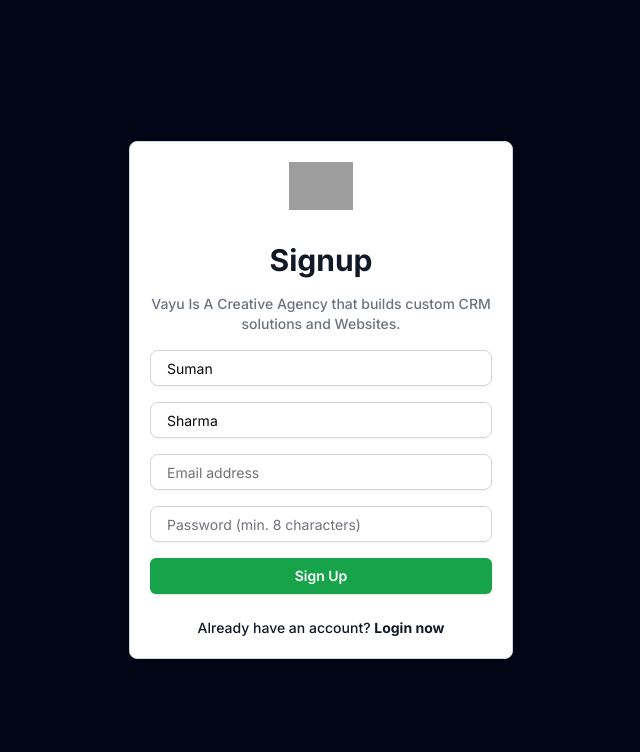
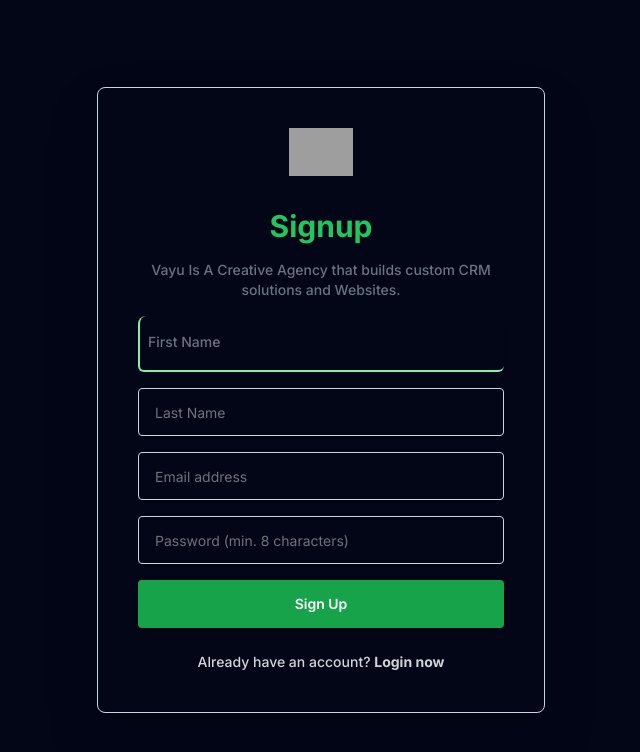
Before and after one commit to demontain3/air-pollution, a Next.js app in the folder frontend/: page /auth/signup in a window 1280 px wide. Shown: the top 752 px of the page, without its empty margins (319-959 px from the left). Built offline with nearby package versions, Linux system fonts and the light colour scheme; grey boxes are pictures that could not be loaded.

Commit message:
form css

```diff
--- a/frontend/src/app/(dashboard)/admindash/layout.tsx
+++ b/frontend/src/app/(dashboard)/admindash/layout.tsx
@@ -1,51 +1,56 @@
-import React from "react"
-import { cookies } from "next/headers"
-import { redirect } from "next/navigation"
+"use client"
+
+import React, { ReactNode, useEffect, useState } from "react"
+import { useRouter } from "next/navigation"
+import { QueryClient, QueryClientProvider } from "@tanstack/react-query"
 import axios from "axios"
 
 import Header from "@/components/layout/header"
 import Sidebar from "@/components/layout/sidebar"
 import RootLayout from "@/app/layout"
 
-async function checkIfLoggedIn() {
-  let isLoading = true
+interface DashboardLayoutProps {
+  children: ReactNode
+}
 
+function DashboardLayout({ children }: DashboardLayoutProps) {
+  const [userData, setUserData] = useState(null)
+  const [isLoading, setIsLoading] = useState(true)
+  const router = useRouter()
+
+  useEffect(() => {
+    const checkIfLoggedIn = async () => {
       try {
         const backendUrl = process.env.NEXT_PUBLIC_BACKEND_URL
 
-    const res = await axios.get(
-      `${backendUrl}/users/me`,
-      {
+        const res = await axios.get(`${backendUrl}/users/me`, {
           headers: {
             "Content-Type": "application/json",
-          Authorization: `Bearer ${cookies().get("accessToken")?.value}`,
+            Authorization: `Bearer ${document.cookie.replace(/(?:(?:^|.*;\s*)accessToken\s*\=\s*([^;]*).*$)|^.*$/, "$1")}`,
           },
-      }
-    )
+        })
 
-    isLoading = false
-
+        setIsLoading(false)
         if (res?.data?.id) {
-      return { data: res.data, isLoading }
+          console.log(res?.data.id, "User is logged in")
+          setUserData(res.data)
         } else {
-      redirect("/login")
-      return { data: null, isLoading }
+          router.push("/auth/login")
         }
       } catch (e) {
-    isLoading = false
-    redirect("/login")
-    return { data: null, isLoading }
+        setIsLoading(false)
+        router.push("/auth/login")
       }
     }
 
-export default async function DashboardLayout({
-  children,
-}: Readonly<{
-  children: React.ReactNode
-}>) {
-  const { data: userData, isLoading } = await checkIfLoggedIn()
+    checkIfLoggedIn()
+  }, [])
+
+  const queryClient = new QueryClient()
+
   return (
     <div>
+      <QueryClientProvider client={queryClient}>
         <Header userData={userData} />
         <div className="flex h-screen ">
           <Sidebar userData={userData} isLoading={isLoading} />
@@ -53,6 +58,9 @@ export default async function DashboardLayout({
             {children}
           </main>
         </div>
+      </QueryClientProvider>
     </div>
   )
 }
+
+export default DashboardLayout
--- a/frontend/src/app/(dashboard)/admindash/page.tsx
+++ b/frontend/src/app/(dashboard)/admindash/page.tsx
@@ -1,26 +1,27 @@
-"use client";
+"use client"
 
 // import useAuth from "@/hooks/useAuth";
-import { Button } from "@/components/ui/button";
-import { Card, CardContent, CardHeader, CardTitle } from "@/components/ui/card";
-import { ScrollArea } from "@/components/ui/scroll-area";
-import { Tabs, TabsContent, TabsList, TabsTrigger } from "@/components/ui/tabs";
-import useMeStore from "@/store/useMeStore";
+import useMeStore from "@/store/useMeStore"
+
+import { Button } from "@/components/ui/button"
+import { Card, CardContent, CardHeader, CardTitle } from "@/components/ui/card"
+import { ScrollArea } from "@/components/ui/scroll-area"
+import { Tabs, TabsContent, TabsList, TabsTrigger } from "@/components/ui/tabs"
 
 export default function Page() {
-  const { meData } = useMeStore();
-  const userData= meData;
-
+  const { meData } = useMeStore()
+  const userData = meData
 
   return (
+    <>
       <ScrollArea className="h-full">
-      <div className="flex-1 space-y-4 p-4 md:p-8 pt-6">
+        <div className="flex-1 space-y-4 p-4 pt-6 md:p-8">
           <div className="flex items-center justify-between space-y-2">
             <div className="text-3xl font-bold tracking-tight">
               Welcome back{" "}
               {userData?.email.substring(0, userData?.email.indexOf("@"))} 👋{" "}
             </div>
-          <div className="hidden md:flex items-center space-x-2">
+            <div className="hidden items-center space-x-2 md:flex">
               <Button>Download</Button>
             </div>
           </div>
@@ -139,5 +140,6 @@ export default function Page() {
           </Tabs>
         </div>
       </ScrollArea>
-  );
+    </>
+  )
 }
--- a/frontend/src/components/auth-form/LoginForm.tsx
+++ b/frontend/src/components/auth-form/LoginForm.tsx
@@ -23,7 +23,6 @@ import { jwtDecode } from "jwt-decode";
 
 import { Input } from "@/components/ui/input";
 import { Button } from "@/components/ui/button";
-import { useToast } from "@/components/ui/use-toast";
 import Link from "next/link";
 import { useRouter } from "next/navigation";
 import {
@@ -34,10 +33,11 @@ import Image from "next/image";
 import { LocalStore } from "@/store/localStore";
 import useMeStore from "@/store/useMeStore";
 import { setCookie } from "@/lib/cookie";
+import {toast } from "sonner"
 
 const Login: React.FC = () => {
   const router = useRouter();
-  const { toast } = useToast();
+
   const { setIsLoggedIn, isLoggedIn } = useMeStore();
 
   const loginForm = useForm({
@@ -67,10 +67,13 @@ const Login: React.FC = () => {
       }
     },
     onSuccess: (data) => {
-      toast({
-        variant: "default",
-        title: "User logged In Successfully.",
-      });
+      toast("User Logged IN SuccessFully", {
+        description: "Sunday, December 03, 2023 at 9:00 AM",
+        action: {
+          label: "Undo",
+          onClick: () => console.log("Undo"),
+        },
+      })
       setIsLoggedIn(true);
       const decoded: { exp: number } = jwtDecode(data.data!);
       const exp = decoded.exp;
@@ -79,12 +82,14 @@ const Login: React.FC = () => {
       router.push("/admindash");
     },
     onError: (error) => {
-      toast({
-        variant: "destructive",
-        title: `${error?.response?.data?.error} with Status ${
+      toast("Failed to logged in", {
+        description: `${error?.response?.data?.error} with Status ${
           error?.response?.data?.statusCode ?? "Unknown"
         }`,
-        description: error?.response?.data?.message ?? "An error occurred.",
+        action: {
+          label: "Undo",
+          onClick: () => console.log("Undo"),
+        },
       });
     },
   };
@@ -102,7 +107,7 @@ const Login: React.FC = () => {
 
   return (
     <div className="flex justify-center items-center min-h-screen">
-      <div className="bg-white w-96 items-center 28 drop-shadow-2xl border-slate-300 p-5 border rounded-lg">
+      <div className="bg-slate-950 w-96 p-10 items-center 28 drop-shadow-2xl border-slate-300 border rounded-lg">
         <div className="text-center">
           <Image
             src="https://landingfoliocom.imgix.net/store/collection/clarity-dashboard/images/logo-symbol.svg"
@@ -111,7 +116,7 @@ const Login: React.FC = () => {
             height={40}
             className="w-auto h-12 mx-auto"
           />
-          <h1 className="mt-8 text-3xl font-bold text-gray-900">Login</h1>
+          <h1 className="mt-8 text-3xl font-bold text-gray-300">Login</h1>
           <p className="mt-4 text-sm font-medium text-gray-500">
             Vayu Is A Creative Agency that builds custom CRM solutions and
             Websites.
@@ -131,7 +136,7 @@ const Login: React.FC = () => {
                   <FormControl>
                     <Input
                       placeholder="Email address"
-                      className="border block w-full px-4 py-3 placeholder-gray-500 border-gray-300 rounded-lg sm:text-sm"
+                      className="border block w-full px-4 py-3 h-12 placeholder-gray-500 border-gray-300 rounded-sm sm:text-sm"
                       {...field}
                     />
                   </FormControl>
@@ -148,7 +153,7 @@ const Login: React.FC = () => {
                     <Input
                       type="password"
                       placeholder="Password (min. 8 characters)"
-                      className="border block w-full px-4 py-3 placeholder-gray-500 border-gray-300 rounded-lg sm:text-sm"
+                      className="border block w-full h-12 px-4 py-3 placeholder-gray-500 border-gray-300 rounded-sm sm:text-sm"
                       {...field}
                     />
                   </FormControl>
@@ -159,14 +164,14 @@ const Login: React.FC = () => {
             <Button
               type="submit"
               variant="default"
-              className="inline-flex items-center justify-center w-full px-6 py-3 text-sm font-semibold leading-5 text-white transition-all duration-200 bg-primary border border-transparent rounded-md"
+              className="inline-flex items-center h-12 justify-center w-full px-6 py-3 text-sm font-semibold leading-5 text-white transition-all duration-200 bg-primary border border-transparent rounded-md"
             >
               Login
             </Button>
           </form>
         </Form>
         <div className="mt-6 text-center">
-          <p className="text-sm font-medium text-gray-900">
+          <p className="text-sm font-medium text-gray-300">
             Don&apos;t have an account?{" "}
             <Link href="/auth/signup" passHref className="font-bold hover:underline">
               Sign up now
--- a/frontend/src/components/auth-form/SignupForm.tsx
+++ b/frontend/src/components/auth-form/SignupForm.tsx
@@ -24,10 +24,18 @@ import {
   FormControl,
   FormField,
   FormItem,
+  FormLabel,
   FormMessage,
 } from "@/components/ui/form"
 import { Input } from "@/components/ui/input"
 import { useToast } from "@/components/ui/use-toast"
+
+import { Label } from "../ui/label"
+
+export const inputLead =
+  "peer block w-full h-14 appearance-none rounded-t-lg border-0 border-b-2 border-l-2 border-green-300 bg-gray-50 px-2.5 pb-2.5 pt-5 text-sm focus:border-green-600 focus:outline-none focus:ring-0 dark:border-green-600 bg-slate-950 dark:text-white dark:focus:border-green-500"
+export const labelLead =
+  "absolute start-2.5 top-4 z-10 origin-[0] -translate-y-4 scale-75 transform text-sm text-gray-500 duration-300 peer-placeholder-shown:translate-y-0 peer-placeholder-shown:scale-100 peer-focus:-translate-y-4 peer-focus:scale-75 peer-focus:text-green-600 dark:text-gray-400 peer-focus:dark:text-green-500 rtl:peer-focus:left-auto rtl:peer-focus:translate-x-1/4"
 
 export default function SignupForm() {
   const router = useRouter()
@@ -35,8 +43,8 @@ export default function SignupForm() {
   const signupForm = useForm({
     resolver: zodResolver(signupFormSchema),
     defaultValues: {
-      firstName: "Suman",
-      lastName: "Sharma",
+      firstName: "",
+      lastName: "",
       email: "",
       password: "",
       // organizationId: NaN,
@@ -62,6 +70,7 @@ export default function SignupForm() {
         throw error
       }
     },
+
     // Define success behavior
     onSuccess: (data) => {
       toast({
@@ -70,6 +79,7 @@ export default function SignupForm() {
       })
       router.push("/auth/login")
     },
+
     // Define error handling
     onError: (error) => {
       console.log(error?.response?.data)
@@ -95,7 +105,7 @@ export default function SignupForm() {
   }
 
   return (
-    <div className="28 w-96 items-center rounded-lg border border-slate-300 bg-white p-5 drop-shadow-2xl">
+    <div className="28 w-[28rem] items-center rounded-lg border border-slate-300 bg-slate-950 p-10 drop-shadow-2xl">
       <div className="text-center">
         <Image
           src="https://landingfoliocom.imgix.net/store/collection/clarity-dashboard/images/logo-symbol.svg"
@@ -104,7 +114,7 @@ export default function SignupForm() {
           height={40}
           className="mx-auto h-12 w-auto"
         />
-        <h1 className="mt-8 text-3xl font-bold text-gray-900">Signup</h1>
+        <h1 className="mt-8 text-3xl font-bold text-green-500">Signup</h1>
         <p className="mt-4 text-sm font-medium text-gray-500">
           Vayu Is A Creative Agency that builds custom CRM solutions and
           Websites.
@@ -122,11 +132,18 @@ export default function SignupForm() {
             render={({ field }) => (
               <FormItem>
                 <FormControl>
-                  <Input
-                    placeholder="First Name"
-                    className="block w-full rounded-lg border border-gray-300 px-4 py-3 placeholder-gray-500 sm:text-sm "
-                    {...field}
-                  />
+                  <div className="relative">
+                    <Input
+                      type="text"
+                      id="firstName"
+                      className={inputLead}
+                      placeholder=" "
+                      {...field}
+                    />
+                    <Label htmlFor="firstName" className={labelLead}>
+                      First Name
+                    </Label>
+                  </div>
                 </FormControl>
                 <FormMessage />
               </FormItem>
@@ -141,7 +158,7 @@ export default function SignupForm() {
                 <FormControl>
                   <Input
                     placeholder="Last Name"
-                    className="block w-full rounded-lg border border-gray-300 px-4 py-3 placeholder-gray-500 sm:text-sm "
+                    className="block h-12 w-full rounded-sm border border-gray-300 px-4 py-3 placeholder-gray-500 sm:text-sm "
                     {...field}
                   />
                 </FormControl>
@@ -158,7 +175,7 @@ export default function SignupForm() {
                 <FormControl>
                   <Input
                     placeholder="Email address"
-                    className="block w-full rounded-lg border border-gray-300 px-4 py-3 placeholder-gray-500 sm:text-sm "
+                    className="block h-12 w-full rounded-sm border border-gray-300 px-4 py-3 placeholder-gray-500 sm:text-sm "
                     {...field}
                   />
                 </FormControl>
@@ -175,7 +192,7 @@ export default function SignupForm() {
                   <Input
                     type="password"
                     placeholder="Password (min. 8 characters)"
-                    className="block w-full rounded-lg border border-gray-300 px-4 py-3 placeholder-gray-500 sm:text-sm "
+                    className="block h-12 w-full rounded-sm border border-gray-300 px-4 py-3 placeholder-gray-500 sm:text-sm "
                     {...field}
                   />
                 </FormControl>
@@ -186,16 +203,20 @@ export default function SignupForm() {
           <Button
             type="submit"
             variant="default"
-            className="inline-flex w-full items-center justify-center rounded-md border border-transparent bg-primary px-6 py-3 text-sm font-semibold leading-5 text-white transition-all duration-200"
+            className="inline-flex h-12 w-full items-center justify-center rounded-sm border border-transparent bg-primary px-6 py-3 text-sm font-semibold leading-5 text-white transition-all duration-200"
           >
             Sign Up
           </Button>
         </form>
       </Form>
       <div className="mt-6 text-center">
-        <p className="text-sm font-medium text-gray-900">
+        <p className="text-sm font-medium text-gray-300">
           Already have an account?{" "}
-          <Link href="/login" passHref className="font-bold hover:underline">
+          <Link
+            href="/auth/login"
+            passHref
+            className="font-bold hover:underline"
+          >
             Login now
           </Link>
         </p>
--- a/frontend/src/components/layout/header.tsx
+++ b/frontend/src/components/layout/header.tsx
@@ -7,7 +7,7 @@ import Link from "next/link";
 import { Input } from "@/components/ui/input";
 import { User } from "@/types";
 type Props = {
-  userData: User;
+  userData: any;
 }
 export default function Header({userData}: Props) {
 
--- a/frontend/src/components/layout/sidebar.tsx
+++ b/frontend/src/components/layout/sidebar.tsx
@@ -1,38 +1,38 @@
 "use client"
-import { DashboardNav } from "@/components/dashboard-nav";
-import { navItems } from "@/constants/data";
-import { cn } from "@/lib/utils";
-import useMeStore from "@/store/useMeStore";
-import { User } from "@/types";
-import { useEffect } from "react";
+
+import { useEffect } from "react"
+import { navItems } from "@/constants/data"
+import useMeStore from "@/store/useMeStore"
+import { User } from "@/types"
+
+import { cn } from "@/lib/utils"
+import { DashboardNav } from "@/components/dashboard-nav"
 
 type Props = {
-  userData: User;
-  isLoading: boolean;
+  userData: any
+  isLoading: boolean
 }
-export default function Sidebar({userData, isLoading}: Props) {
-  const {setMeData, setIsLoading} = useMeStore();
+export default function Sidebar({ userData, isLoading }: Props) {
+  const { setMeData, setIsLoading } = useMeStore()
 
   useEffect(() => {
     if (userData || isLoading) {
-      setMeData(userData);
-      setIsLoading(isLoading);
+      setMeData(userData)
+      setIsLoading(isLoading)
     }
-  }, [userData, setMeData, isLoading]);
-
-
+  }, [userData, setMeData, isLoading])
 
   return (
     <nav
-      className={cn(`relative hidden h-screen border-r pt-16 lg:block w-80`)}
+      className={cn(`relative hidden h-screen w-80 border-r pt-16 lg:block`)}
     >
       <div className="space-y-4 py-4">
         <div className="px-2 py-2">
           <div className="space-y-1">
-            <DashboardNav items={navItems}/>
+            <DashboardNav items={navItems} />
           </div>
         </div>
       </div>
     </nav>
-  );
+  )
 }
```
Also changed, not shown: frontend/src/app/middleware.ts (+6 -11 lines). Lines whose indentation alone changed are shown as unchanged.
